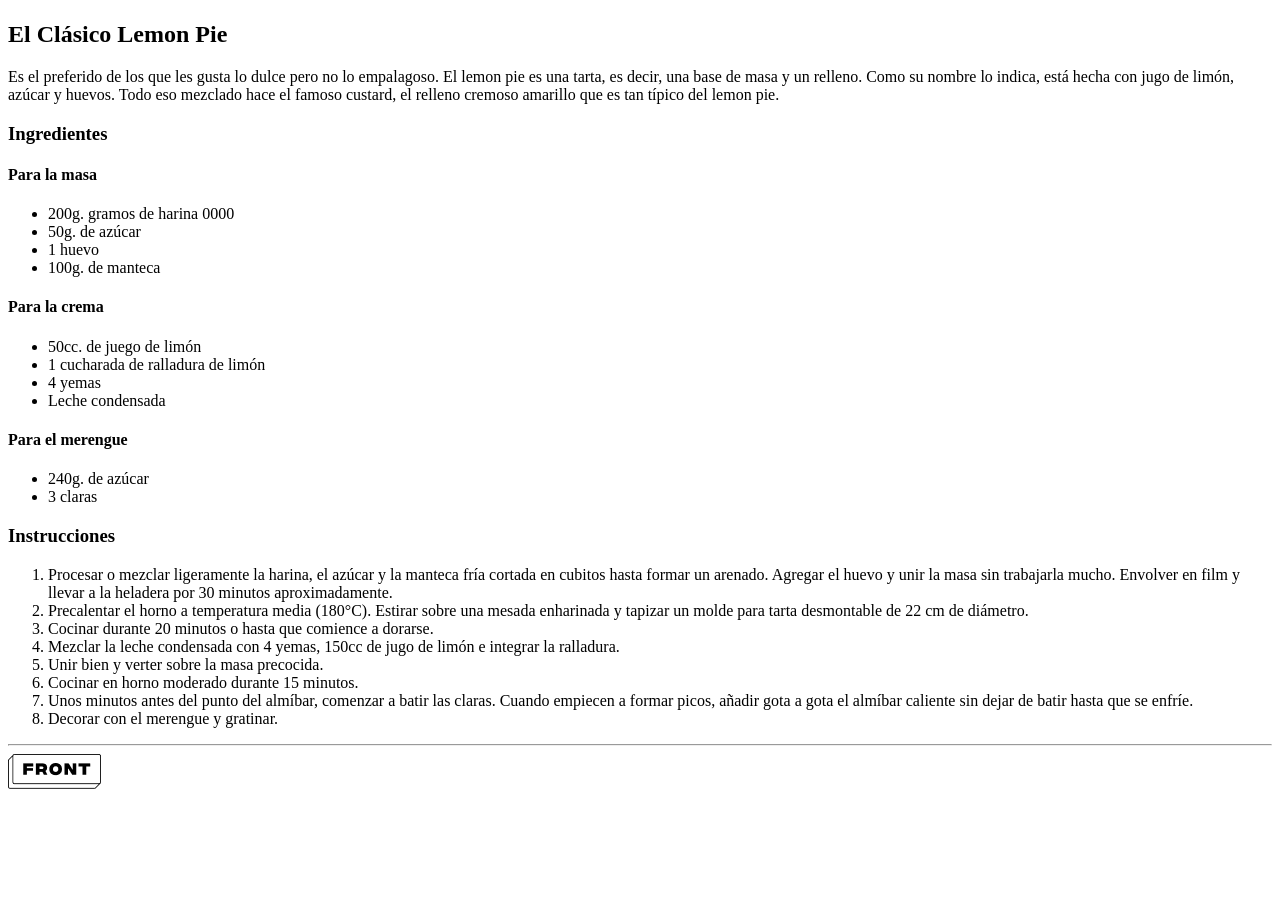
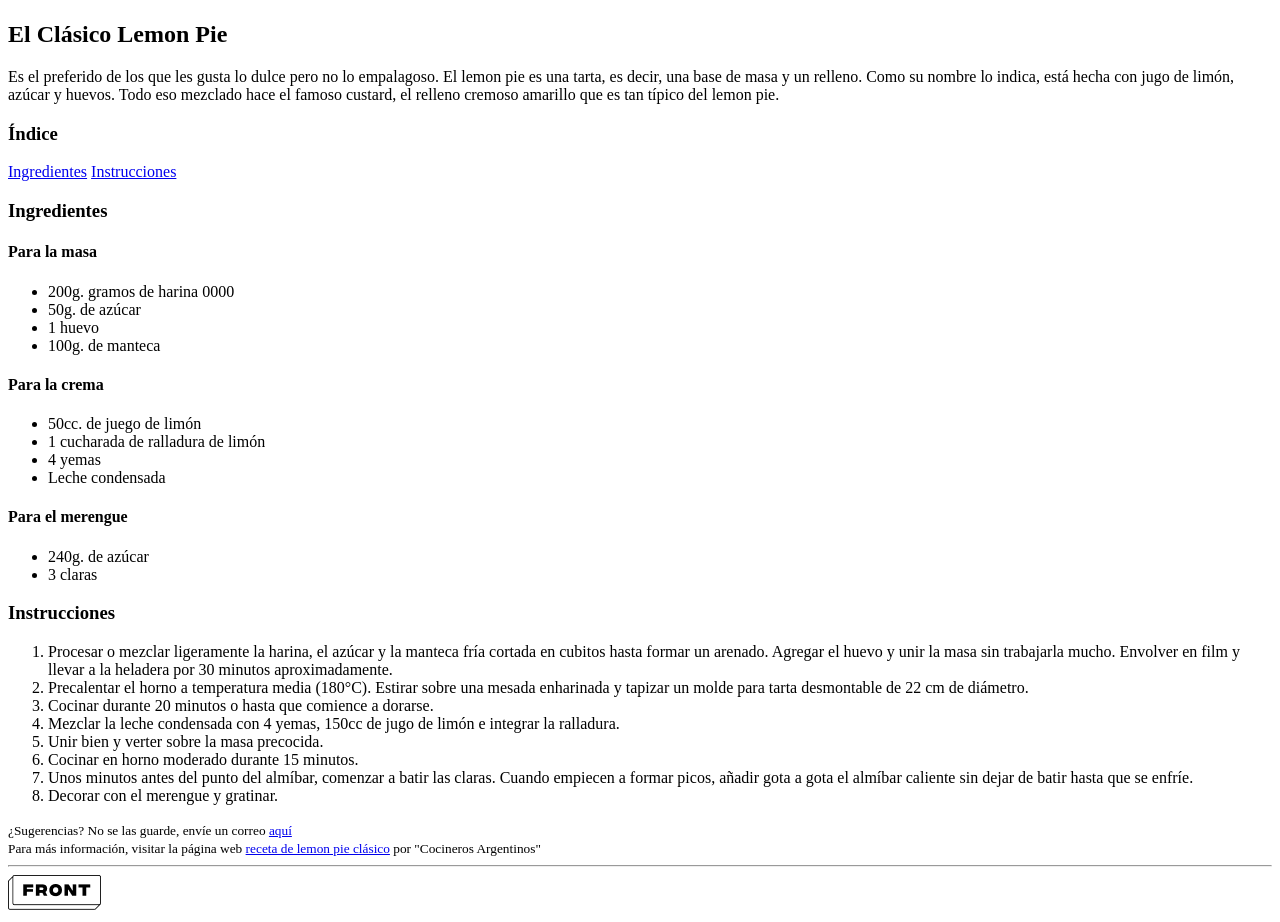
Before and after one commit to Oriana10/Frontend, a plain HTML site: page index.html in a window 1280 px wide. Shown: the part 443-1365 px from the top of the page. Before the commit the page ends 1244 px from the top, so only its background shows below. Drawn offline with Linux system fonts and the light colour scheme.

Commit message:
Agrego hipervínculos y anclas

```diff
--- a/index.html
+++ b/index.html
@@ -29,7 +29,13 @@
         </p>
 
         <section>
-          <h3>Ingredientes</h3>
+          <h3>Índice</h3>
+          <a href="#ingredientes">Ingredientes</a>
+          <a href="#instrucciones">Instrucciones</a>
+        </section>
+
+        <section>
+          <h3 id="ingredientes">Ingredientes</h3>
           <h4>Para la masa</h4>
           <ul>
             <li>200g. gramos de harina 0000</li>
@@ -58,7 +64,7 @@
         </section>
 
         <section>
-          <h3>Instrucciones</h3>
+          <h3 id="instrucciones">Instrucciones</h3>
           <ol>
             <li>
               Procesar o mezclar ligeramente la harina, el azúcar y la manteca
@@ -87,6 +93,9 @@
           </ol>
         </section>
       </article>
+      <small>¿Sugerencias? No se las guarde, envíe un correo <a href="mailto:orilupellegrini@gmail.com">aquí</a></small>
+      <br>
+      <small>Para más información, visitar la página web <a href="https://cocinerosargentinos.com/postres/lemon-pie-clasico">receta de lemon pie clásico</a> por "Cocineros Argentinos"</small>
     </main>
 
 
```
